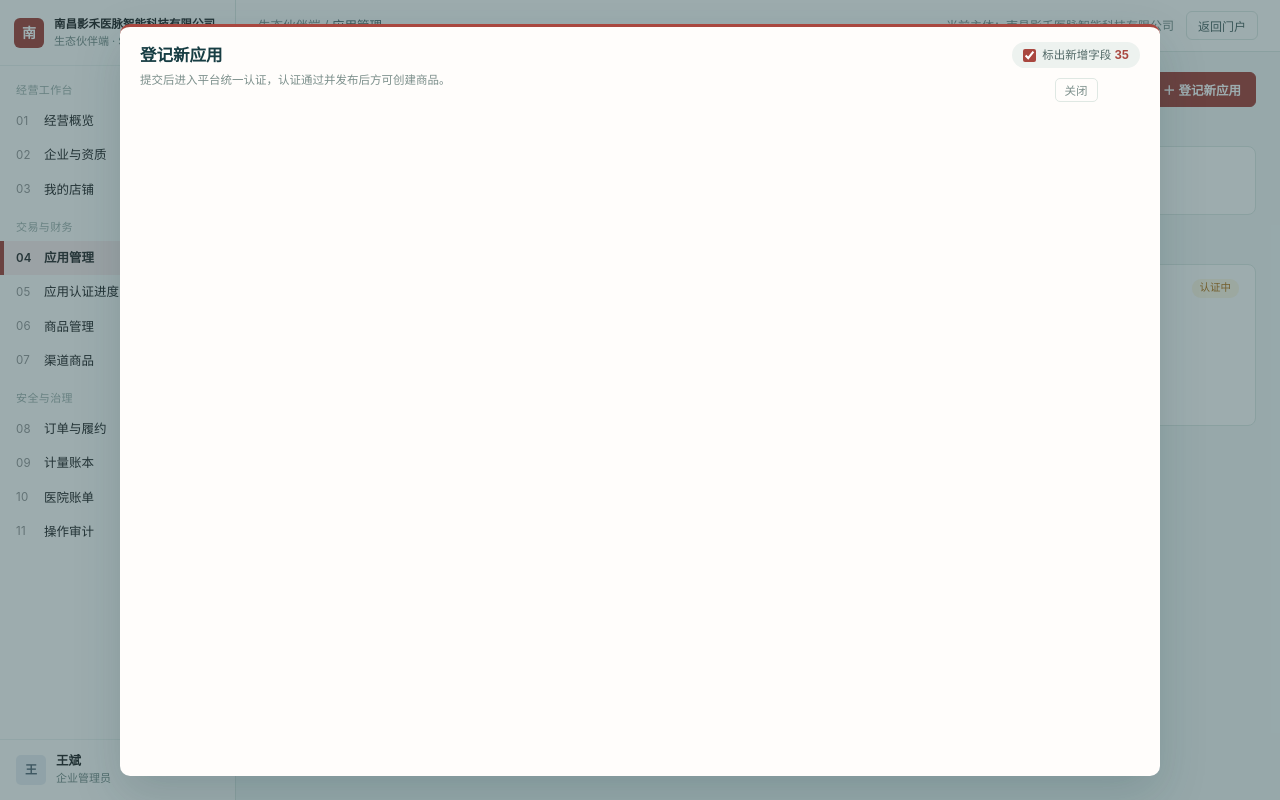
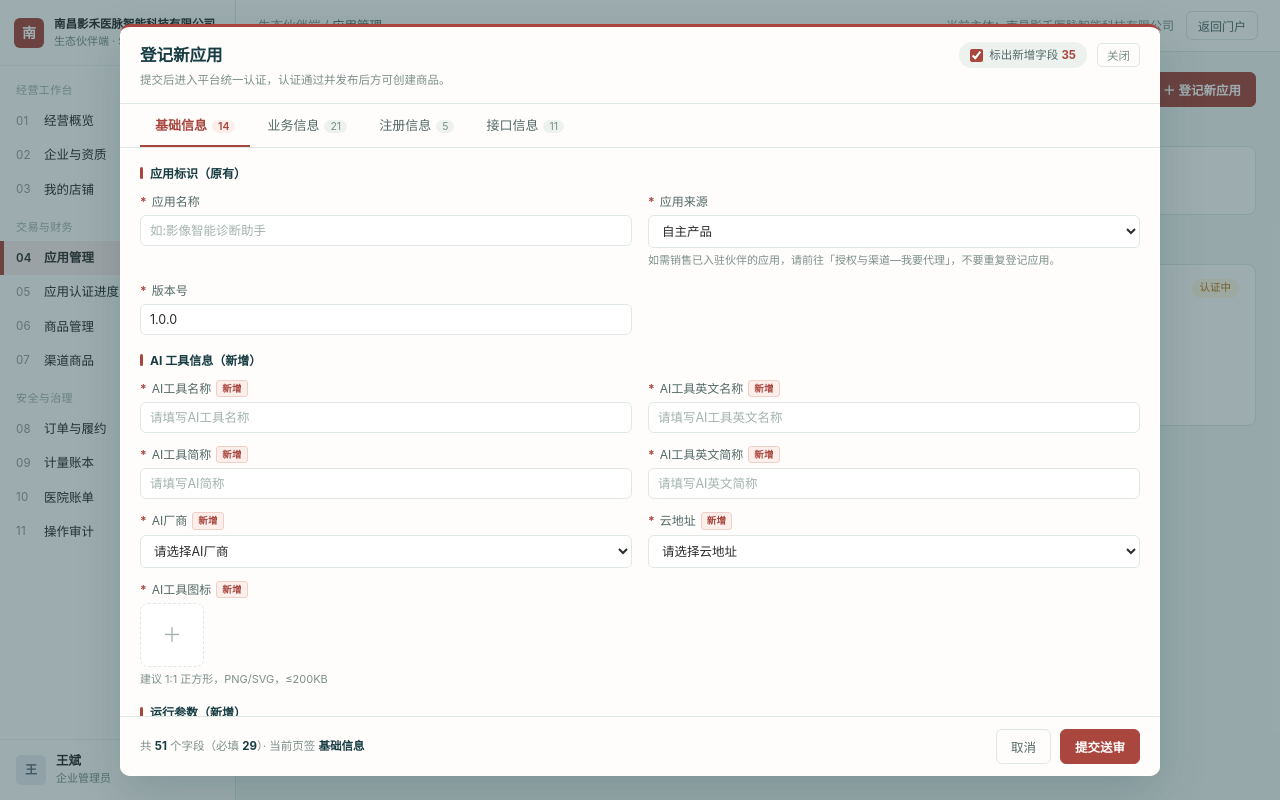
Before and after one commit to Olivia29/app-registration, a plain HTML site: page index.html in a window 1280 px wide. Both pictures are taken after a click on the button "＋ 登记新应用". Drawn offline with Linux system fonts and the light colour scheme.

Commit message:
fix: 修复 .right 类名冲突导致弹窗头部撑高 831px、表单被裁切

```diff
--- a/index.html
+++ b/index.html
@@ -58,7 +58,7 @@ input,select,textarea{font-family:inherit}
   display:flex;align-items:center;justify-content:center;font-size:12px;font-weight:600;flex:0 0 30px}
 .suser b{display:block;font-size:12.5px;color:var(--ink);line-height:1.4}
 .suser small{display:block;font-size:11px;color:var(--muted);margin-top:1px}
-.right{flex:1;min-width:0;display:flex;flex-direction:column;height:100vh}
+.pane{flex:1;min-width:0;display:flex;flex-direction:column;height:100vh}
 .topbar{height:52px;flex:0 0 52px;background:var(--surface);border-bottom:1px solid var(--line);
   display:flex;align-items:center;justify-content:space-between;padding:0 22px;gap:16px}
 .topbar .crumb{color:var(--muted);font-size:12.5px;margin:0}
@@ -130,7 +130,7 @@ input,select,textarea{font-family:inherit}
   align-items:flex-start;justify-content:space-between;gap:14px}
 .mhead h2{margin:0;font-size:16.5px;color:var(--head)}
 .mhead .msub{color:var(--muted);font-size:11.5px;margin-top:3px}
-.mhead .right{display:flex;align-items:center;gap:10px;flex:0 0 auto}
+.mhead .mh-right{display:flex;align-items:center;gap:10px;flex:0 0 auto}
 .tog{display:flex;align-items:center;gap:6px;font-size:11.5px;color:var(--ink2);
   background:var(--line2);border-radius:15px;padding:4px 11px;cursor:pointer;user-select:none}
 .tog input{margin:0;accent-color:var(--primary)}
@@ -257,7 +257,7 @@ body.nomark .f label .new{display:none}
     <div class="suser"><span class="av">王</span><div><b>王斌</b><small>企业管理员</small></div></div>
   </aside>
 
-  <div class="right">
+  <div class="pane">
     <div class="topbar">
       <div class="crumb">生态伙伴端 / <b>应用管理</b></div>
       <div class="topr">
@@ -316,7 +316,7 @@ body.nomark .f label .new{display:none}
         <h2>登记新应用</h2>
         <div class="msub">提交后进入平台统一认证，认证通过并发布后方可创建商品。</div>
       </div>
-      <div class="right">
+      <div class="mh-right">
         <label class="tog"><input type="checkbox" id="mkToggle" checked>
           <span>标出新增字段 <b id="mkCount">0</b></span></label>
         <button class="closeb" id="dlgClose">关闭</button>
```
